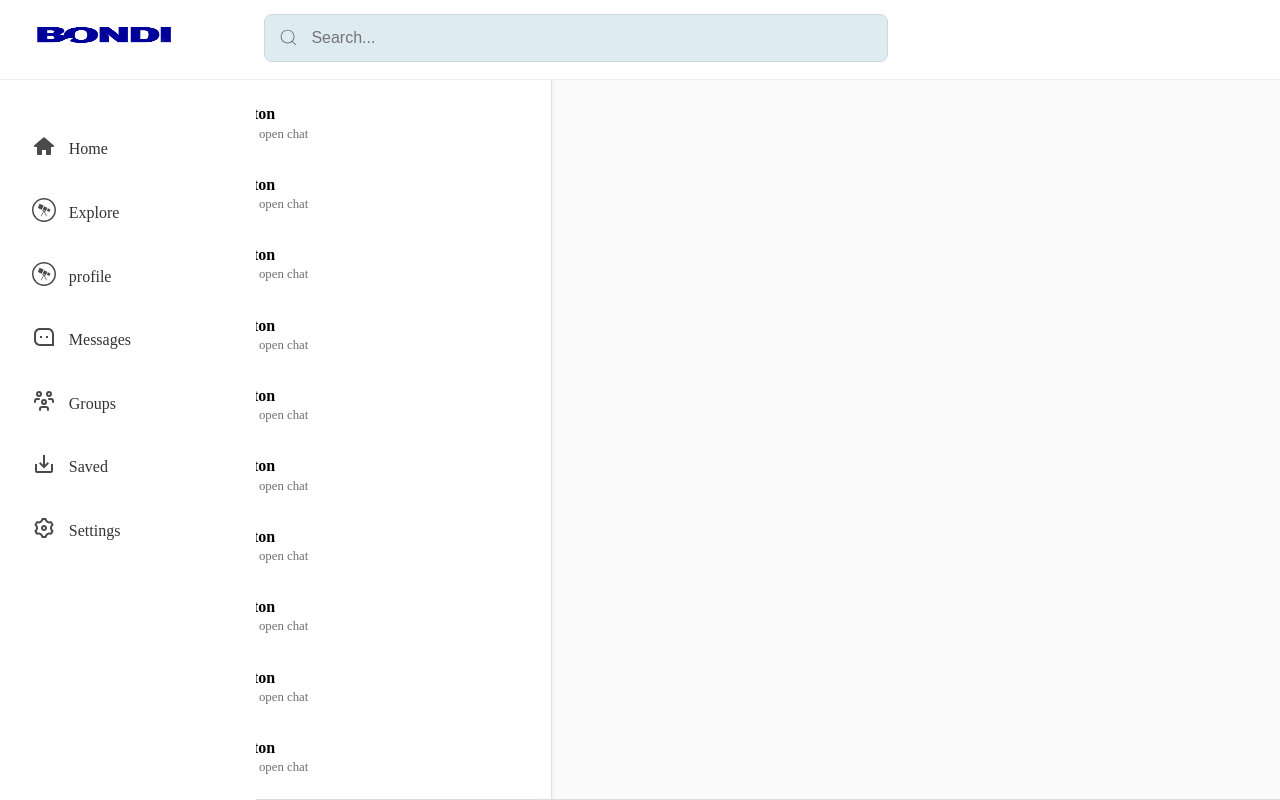
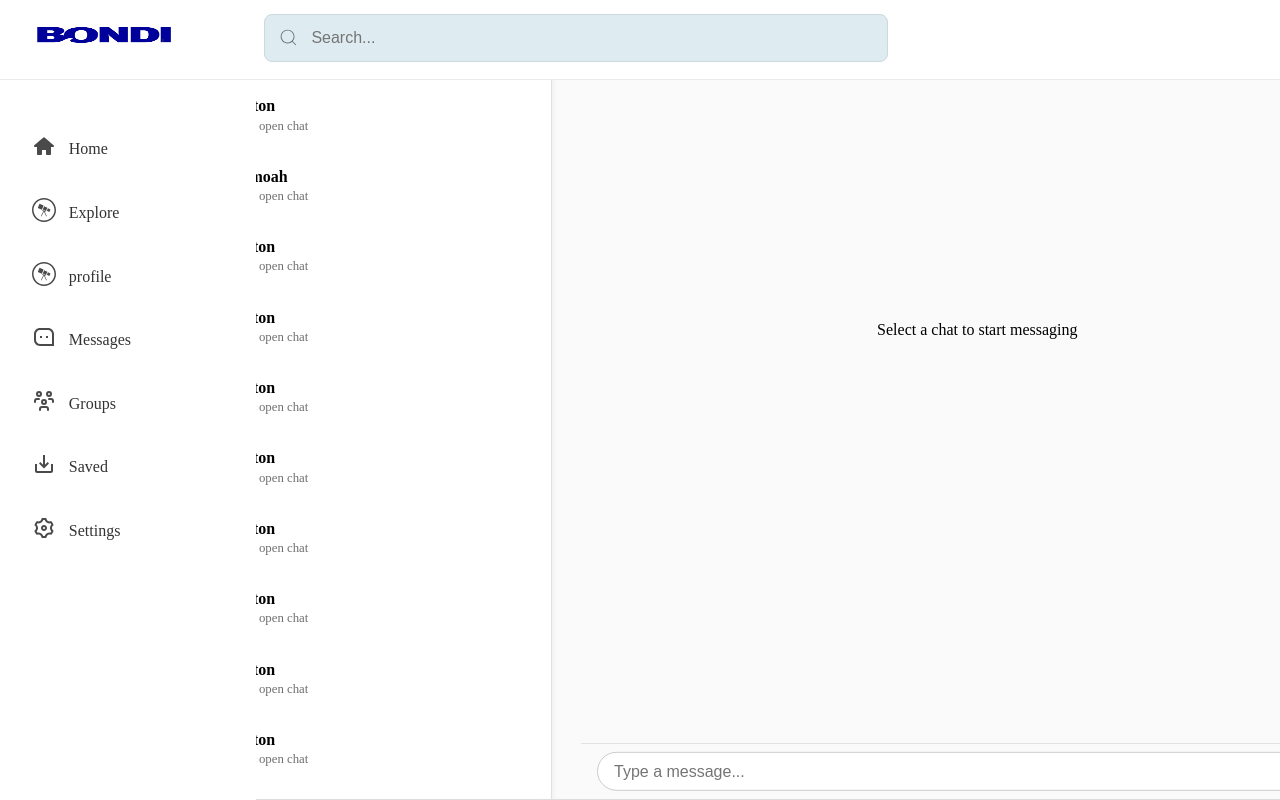
Before and after one commit to asamoah953/bondi_social_media, a React (Vite) app in the folder bondi/: page /user-messages in a window 1280 px wide. Shown: the top 800 px of the page. Built offline with nearby package versions, Linux system fonts and the light colour scheme.

Commit message:
done with the chatroom

```diff
--- a/bondi/src/App.jsx
+++ b/bondi/src/App.jsx
@@ -15,66 +15,91 @@ const messages = [
     id: 1,
     name: 'Clinton',
     message: 'Hello',
+    reply: "Yeah how are you"
+
   },
   {
     id: 2,
-    name: 'Clinton',
-    message: 'Hello',
+    name: 'Asamoah',
+    message: 'Hello How are',
+    reply: "Yeah how are you"
   },
   {
     id: 3,
     name: 'Clinton',
     message: 'Hello',
+    reply: "Yeah how are you"
+
   },
   {
     id: 4,
     name: 'Clinton',
     message: 'Hello',
+    reply: "Yeah how are you"
+
   },
   {
     id: 5,
     name: 'Clinton',
     message: 'Hello',
+    reply: "Yeah how are you"
+
   },
   {
     id: 6,
     name: 'Clinton',
     message: 'Hello',
+    reply: "Yeah how are you"
+
   },
   {
     id: 7,
     name: 'Clinton',
     message: 'Hello',
+    reply: "Yeah how are you"
+
   },
   {
     id: 8,
     name: 'Clinton',
     message: 'Hello',
+    reply: "Yeah how are you"
+
   },
   {
     id: 9,
     name: 'Clinton',
     message: 'Hello',
+    reply: "Yeah how are you"
+
   },
   {
     id: 10,
     name: 'Clinton',
     message: 'Hello',
+    reply: "Yeah how are you"
+
   },
   {
     id: 11,
     name: 'Clinton',
     message: 'Hello',
+    reply: "Yeah how are you"
+
   },
   {
     id: 12,
     name: 'Clinton',
     message: 'Hello',
+    reply: "Yeah how are you"
+
   },
   {
     id: 13,
     name: 'Clinton',
     message: 'Hello',
+    reply: "Yeah how are you"
+
   },
 ]
 
--- a/bondi/src/css/messages.css
+++ b/bondi/src/css/messages.css
@@ -5,9 +5,12 @@
     border: 1px solid #ddd;
     display: grid;
     grid-template-columns: .5fr 1fr;
-    background: #f5f5f5; /* soft background */
-    border-radius: 0.5rem; /* soft edges */
-    overflow: hidden; /* cleaner edges */
+    background: #f5f5f5;
+    /* soft background */
+    border-radius: 0.5rem;
+    /* soft edges */
+    overflow: hidden;
+    /* cleaner edges */
 }
 
 /* LEFT SIDE: chat list */
@@ -19,19 +22,10 @@
     box-shadow: inset -2px 0 4px rgba(0, 0, 0, 0.04);
     display: flex;
     flex-direction: column;
+    margin-top: 3.9rem;
 }
 
-/* RIGHT SIDE: chat room */
-.chat-room {
-    overflow-y: auto;
-    border-left: 1px solid #e0e0e0;
-    background: #fafafa;
-    padding: 1.2rem;
-    box-shadow: inset 2px 0 4px rgba(0, 0, 0, 0.04);
-    display: flex;
-    flex-direction: column;
-    margin-left: -37.4rem;
-}
+
 
 /* Optional scrollbar improvements */
 .messages-container::-webkit-scrollbar,
@@ -70,7 +64,7 @@
     align-items: center;
     gap: 1rem;
     padding: 0.8rem;
-    background:white;
+    background: white;
     border-radius: 0.6rem;
     cursor: pointer;
 
@@ -113,3 +107,168 @@
     color: #6f6f6f;
     margin-top: 0.2rem;
 }
+
+
+/* all about the chat room */
+
+.chat-room {
+    overflow-y: auto;
+    border-left: 1px solid #e0e0e0;
+    background: #fafafa;
+    box-shadow: inset 2px 0 4px rgba(0, 0, 0, 0.04);
+    display: flex;
+    flex-direction: column;
+    margin-left: -37.4rem;
+    /* kept exactly as you set it */
+
+}
+
+/* Header inside chat room */
+.chat-room-header {
+    display: flex;
+    align-items: center;
+    gap: 1rem;
+    background: #ffffff;
+    padding: 1rem;
+    padding-top: 1.5rem;
+    border-radius: 0.5rem;
+    margin-bottom: 1rem;
+    margin-top: 4rem;
+}
+
+/* Circle avatar in chat room */
+.header-avatar {
+    width: 3rem;
+    height: 3rem;
+    background: #007bff;
+    color: #fff;
+    border-radius: 50%;
+    display: flex;
+    justify-content: center;
+    align-items: center;
+    font-weight: bold;
+    font-size: 1.2rem;
+}
+
+.header-info {
+    display: flex;
+    flex-direction: column;
+}
+
+.header-name {
+    font-size: 1.1rem;
+    font-weight: 600;
+}
+
+.header-status {
+    font-size: 0.8rem;
+    color: #ddd;
+}
+
+.empty-chat {
+    text-align: center;
+    color: black;
+    margin-top: 20rem;
+    font-size: 1rem;
+}
+
+.received-message-container {
+    display: flex;
+    flex-direction: column;
+}
+
+.received-message {
+    display: inline-block;
+    /* makes width fit content */
+    max-width: 25rem;
+    /* maximum width */
+    padding: 0.6rem 1rem;
+    /* inner spacing */
+    margin-bottom: 0.6rem;
+    /* spacing between messages */
+    border-radius: 0.6rem;
+    /* rounded corners */
+    background-color: #ffffff;
+    /* bubble color */
+    border: 1px solid #d1d1d1;
+    /* subtle border */
+    box-shadow: 0 1px 2px rgba(0, 0, 0, 0.05);
+    /* soft depth */
+    word-wrap: break-word;
+    /* wrap long text */
+    margin-right: auto;
+
+}
+
+
+.sender-message {
+    display: inline-block;
+    /* width fits content */
+    max-width: 25rem;
+    /* max width */
+    padding: 0.6rem 1rem;
+    /* inner spacing */
+    margin-bottom: 0.6rem;
+    /* space between messages */
+    border-radius: 0.6rem;
+    /* rounded corners */
+    background-color: #007bff;
+    /* blue bubble */
+    color: white;
+    /* text color */
+    border: 1px solid #007bff;
+    /* subtle border matches bubble */
+    box-shadow: 0 1px 2px rgba(0, 0, 0, 0.05);
+    word-wrap: break-word;
+    /* wrap long text */
+
+    /* Position right */
+    margin-left: auto;
+}
+
+
+
+/* Optional: add smooth transition for hover */
+.received-message:hover {
+    background-color: #f0f0f0;
+    transition: background 0.2s ease;
+}
+
+/* the message input box */
+.chat-box {
+    display: flex;
+    align-items: center;
+    gap: 0.5rem;
+    padding: 0.5rem 1rem;
+    border-top: 1px solid #ddd;
+    background-color: #fafafa;
+    position: sticky;
+    bottom: 0;
+    width: 80%;
+    margin-left: 28rem;
+}
+
+.chat-input {
+    flex: 1;
+    padding: 0.6rem 1rem;
+    border: 1px solid #ccc;
+    border-radius: 20px;
+    outline: none;
+    font-size: 1rem;
+    background-color: #fff;
+}
+
+.send-button {
+    padding: 0.6rem 1rem;
+    border: none;
+    background-color: #007bff;
+    color: #fff;
+    border-radius: 20px;
+    cursor: pointer;
+    font-weight: 600;
+    transition: background 0.2s ease;
+}
+
+.send-button:hover {
+    background-color: #0056b3;
+}
--- a/bondi/src/pages/messages.jsx
+++ b/bondi/src/pages/messages.jsx
@@ -6,13 +6,16 @@ function Messages({ messages }) {
 
 
     const [selectedChat, setSelectedChat] = useState(null);
+    const [id, setId] = useState(null);
+    const [inputMessage, setInputMessage] = useState('')
+
 
     function handleClick(chatId) {
+        setId(chatId)
         const found = messages.find(info => info.id === chatId);
         setSelectedChat(found);
     }
 
-    console.log(selectedChat)
 
 
     return (
@@ -44,7 +47,9 @@ function Messages({ messages }) {
 
             <div className='chat-room'>
                 {selectedChat ? (
+                    <>
                         <div className="chat-room-header">
+
                             <div className="header-avatar">
                                 {selectedChat.name[0].toUpperCase()}
                             </div>
@@ -53,7 +58,23 @@ function Messages({ messages }) {
                                 <div className="header-name">{selectedChat.name}</div>
                                 <div className="header-status">Active now</div>
                             </div>
+
                         </div>
+
+                        <div className='received-message-container'>
+
+                            <div className='received-message'>
+                                {selectedChat.message}
+                            </div>
+                            <div className='sender-message'>
+                                {selectedChat.reply}
+
+                            </div>
+
+                        </div>
+                    </>
+
+
                 ) : (
                     <div className="empty-chat">
                         Select a chat to start messaging
@@ -61,6 +82,22 @@ function Messages({ messages }) {
                 )}
             </div>
 
+
+
+            <div className="chat-box">
+                <input
+                    type="text"
+                    placeholder="Type a message..."
+                    className="chat-input"
+                    value={inputMessage}
+                    onChange={(e) => setInputMessage(e.target.value)}
+                />
+                <button className="send-button">
+                    Send
+                </button>
+            </div>
+
+
         </div>
 
     )
```
Lines whose indentation alone changed are shown as unchanged.
